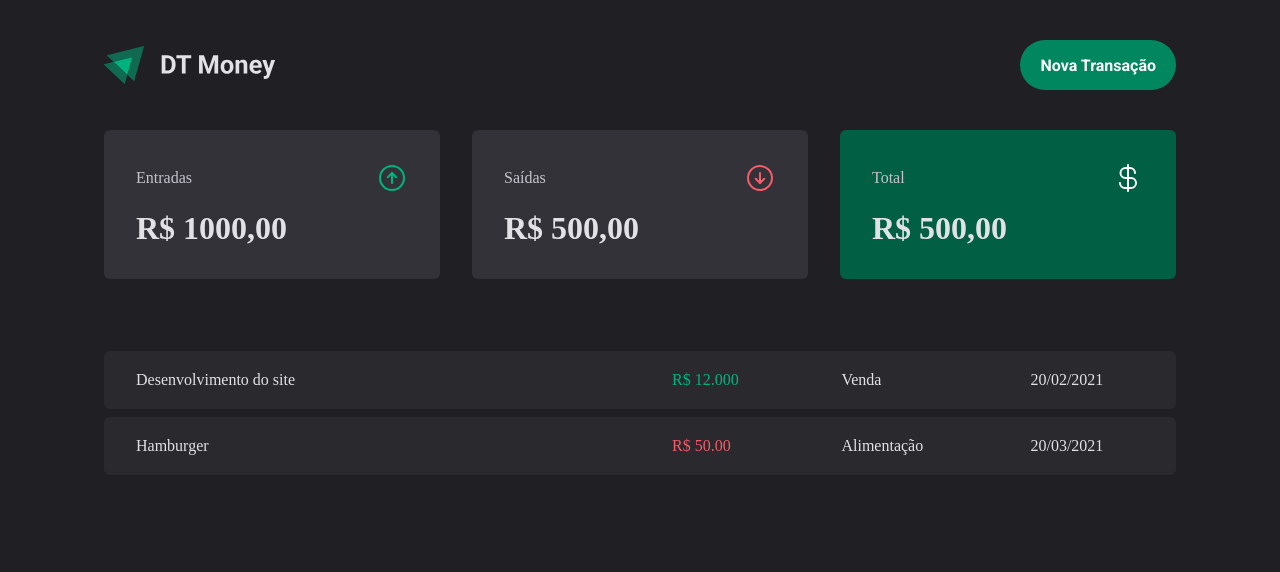
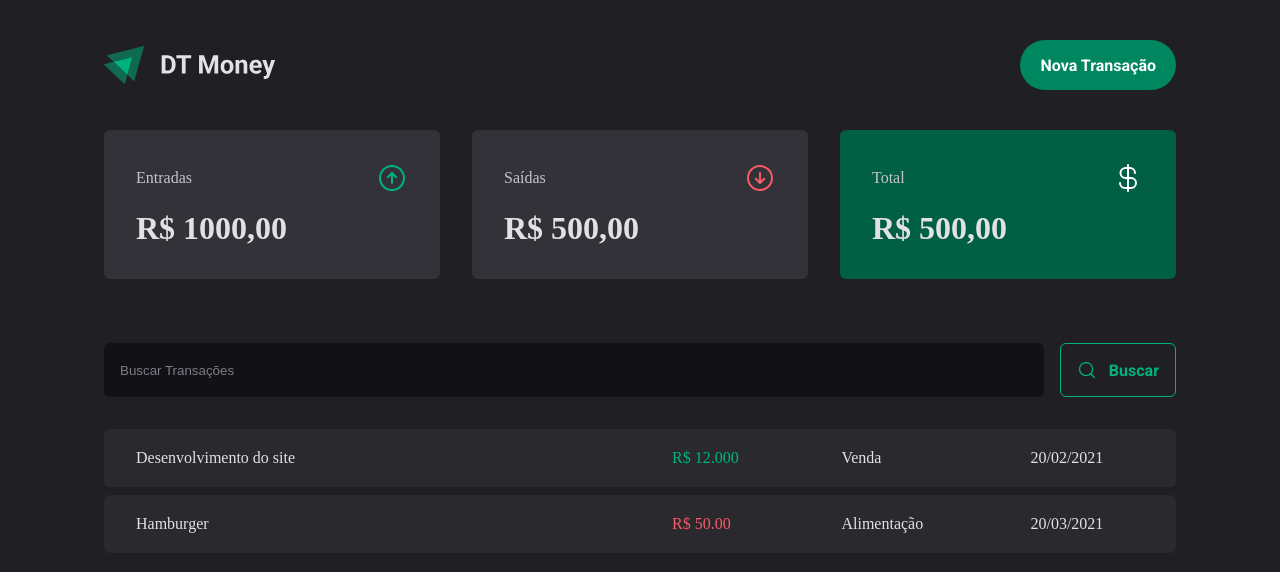
Before and after one commit to Igor-Thiago/DT---Money, a React (Vite) app: page / in a window 1280 px wide. Shown: the top 572 px of the page. Built offline with nearby package versions, Linux system fonts and the light colour scheme.

Commit message:
SearchForm component

```diff
--- /dev/null
+++ b/src/pages/Transactions/components/SearchForm/index.tsx
@@ -0,0 +1,15 @@
+import { MagnifyingGlass } from "phosphor-react";
+import { SearchFormContainer } from "./styles";
+
+export function SearchForm() {
+  return (
+    <SearchFormContainer>
+        <input type="text" placeholder="Buscar Transações" />
+        <button type="submit">
+            <MagnifyingGlass size={20} />
+            Buscar
+        </button>
+    </SearchFormContainer>
+  );
+
+}
--- /dev/null
+++ b/src/pages/Transactions/components/SearchForm/styles.ts
@@ -0,0 +1,43 @@
+import styled from "styled-components";
+
+export const SearchFormContainer = styled.form`
+    display: flex;
+    gap: 1rem;
+
+    input {
+        flex: 1;
+        border-radius: 6px;
+        border: 0;
+        background: ${props => props.theme["gray-900"]};
+        color: ${props => props.theme["gray-300"]};
+        padding: 1rem;
+
+        &::placeholder {
+            color: ${props => props.theme["gray-500"]};
+        }
+    }
+
+    button {
+        display: flex;
+        align-items: center;
+        gap: 0.75rem;
+        border: 0;
+        padding: 1rem;
+        background: transparent;
+        border: 1px solid ${props => props.theme["green-300"]};
+        color: ${props => props.theme["green-300"]};
+        font-weight: bold;
+
+        border-radius: 6px;
+
+        &:hover {
+            background: ${props => props.theme["green-500"]};
+            border-color: ${props => props.theme["green-500"]};
+            color: ${props => props.theme.white};
+            transition: background-color 0.2s, color 0.2s, border-color 0.2s;
+        }
+    }
+
+
+
+`;
--- a/src/pages/Transactions/index.tsx
+++ b/src/pages/Transactions/index.tsx
@@ -1,5 +1,6 @@
 import { Header } from "../../components/Header";
 import { Summary } from "../../components/Summary";
+import { SearchForm } from "./components/SearchForm";
 import { PriceHighLight, TransactionTable, TrasactionContainer } from "./styles";
 
 export function Transactions() {
@@ -9,6 +10,7 @@
             <Summary />
 
             <TrasactionContainer>
+                <SearchForm />
                 <TransactionTable>
                     <tbody>
                         <tr>
--- a/src/pages/Transactions/styles.ts
+++ b/src/pages/Transactions/styles.ts
@@ -12,7 +12,7 @@
     border-collapse: separate;
     width: 100%;
     border-spacing: 0 0.5rem;
-    //margin-top: 1.5rem;
+    margin-top: 1.5rem;
 
     td {
         padding: 1.25rem 2rem;
```
